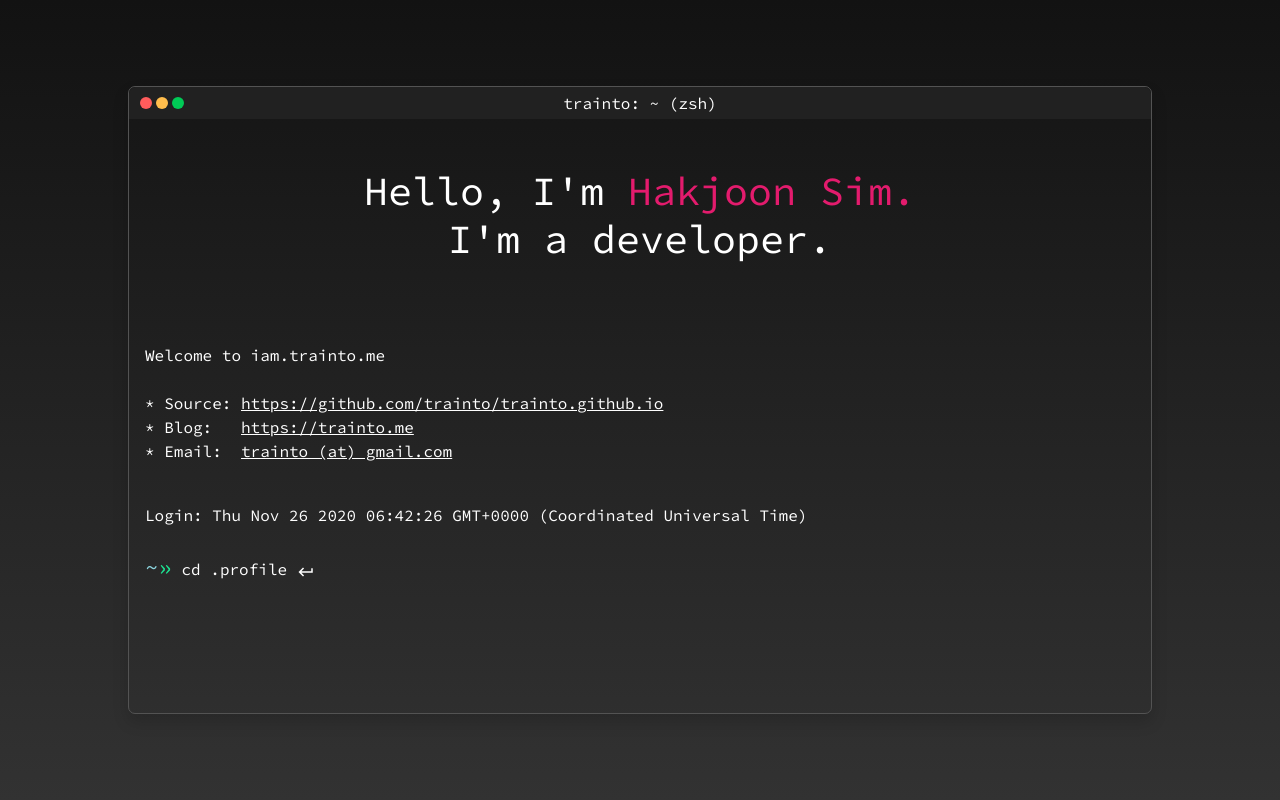
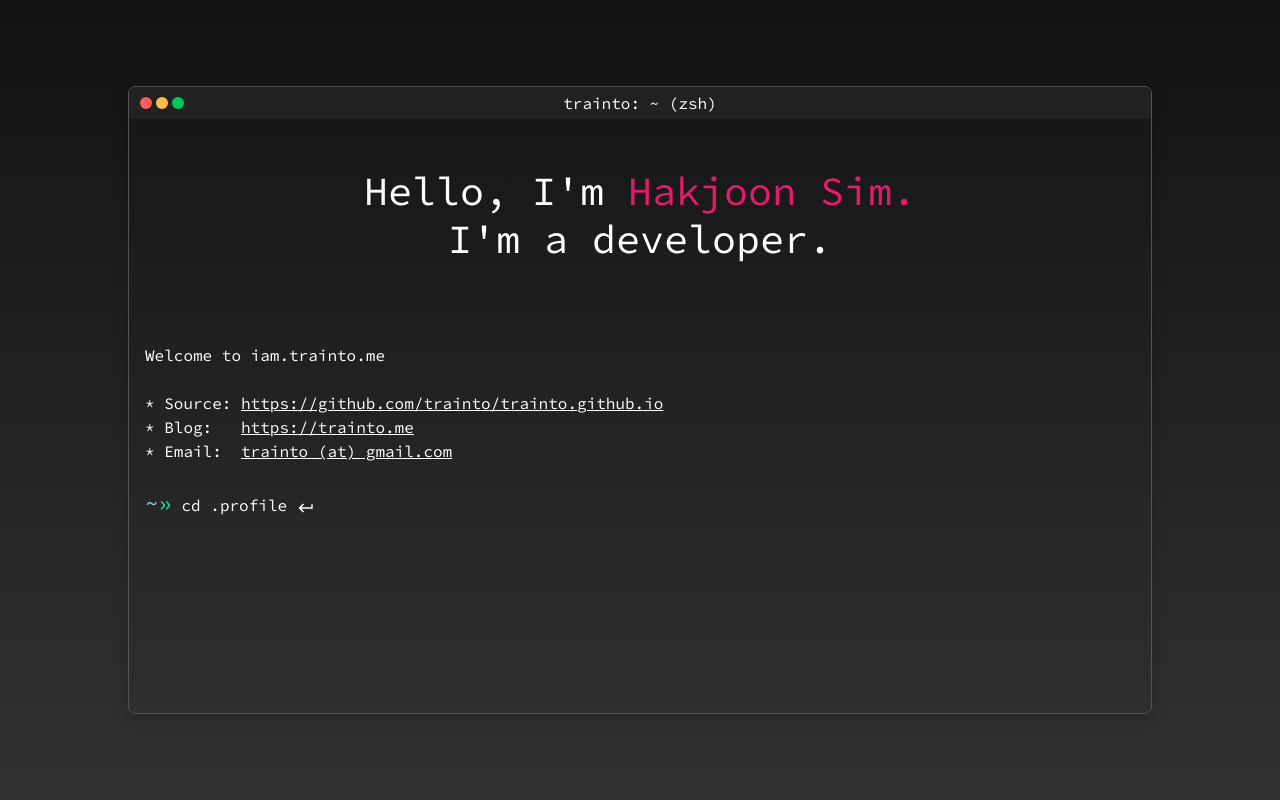
Before and after one commit to trainto/trainto.github.io, a React (Create React App) app: page / in a window 1280 px wide. Shown: the top 800 px of the page. Built offline with nearby package versions, Linux system fonts and the light colour scheme; no server answers.

Commit message:
feat: remember last login time

```diff
--- a/src/components/header.tsx
+++ b/src/components/header.tsx
@@ -2,10 +2,11 @@ import React, { useState, useEffect } from 'react';
 import './header.css';
 import iconReturn from '../img/header-ic-return.png';
 
+const STORAGE_KEY = 'last.login';
 const command = 'cd .profile';
 
 const Header = () => {
-  const [time, setTime] = useState('');
+  const [lastLogin, setLastLogin] = useState('');
   const [typings, setTypings] = useState('');
 
   useEffect(() => {
@@ -15,7 +16,12 @@ const Header = () => {
   }, [typings.length]);
 
   useEffect(() => {
-    setTime(new Date().toString());
+    const lastLogin = localStorage.getItem(STORAGE_KEY);
+    if (lastLogin) {
+      setLastLogin(lastLogin);
+    }
+
+    localStorage.setItem(STORAGE_KEY, new Date().toString());
   }, []);
 
   /*
@@ -89,8 +95,12 @@ const Header = () => {
           </div>
           <br />
 
-          <div className="text-truncate mt-3">Login: {time}</div>
-          <br />
+          {lastLogin !== '' && (
+            <>
+              <div className="text-truncate mt-3">Last login: {lastLogin}</div>
+              <br />
+            </>
+          )}
 
           <span className="directory-color font-bigger-2">~</span>
           <span className="point-color font-bigger-2">&raquo;</span>
```
